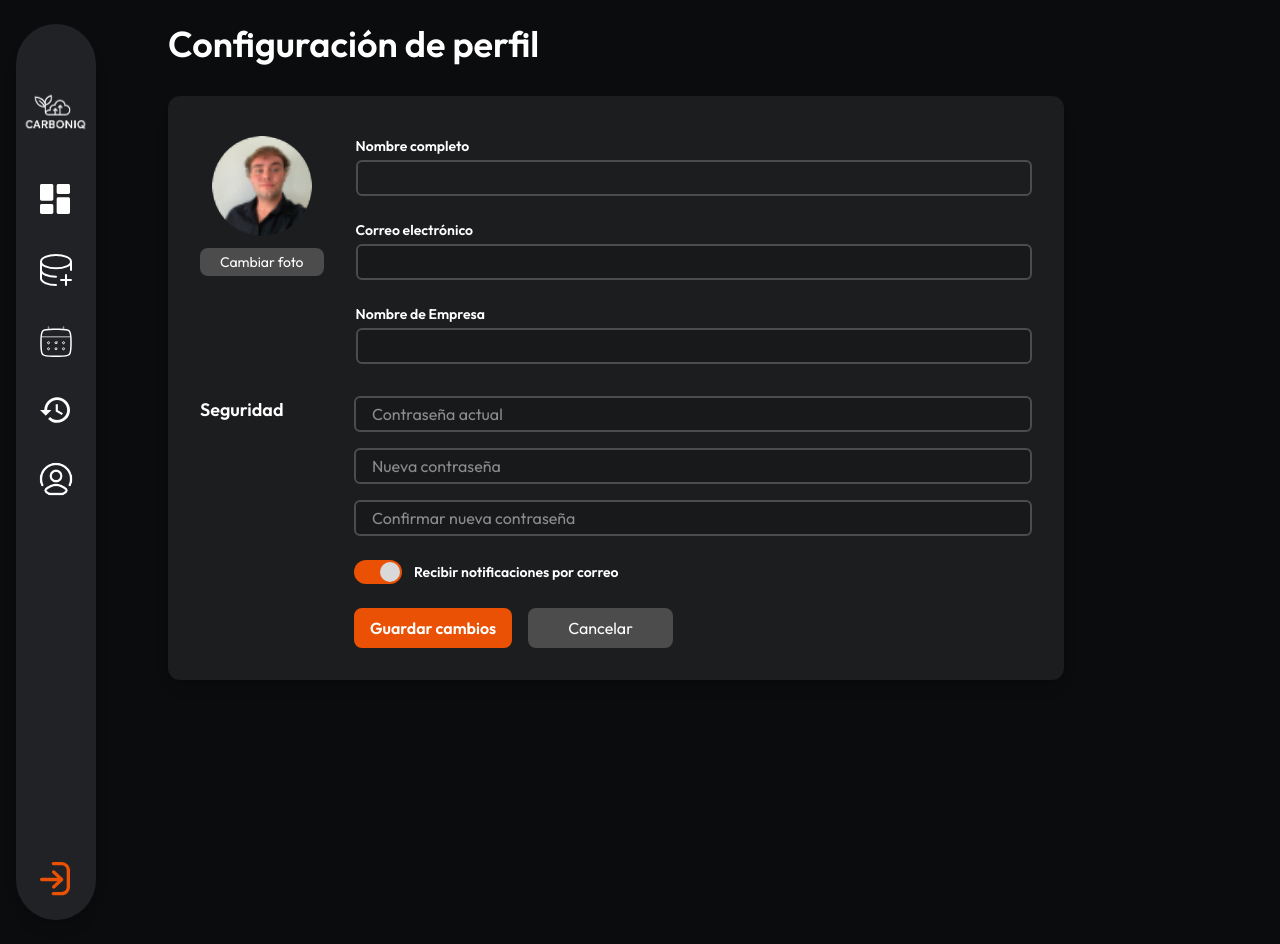
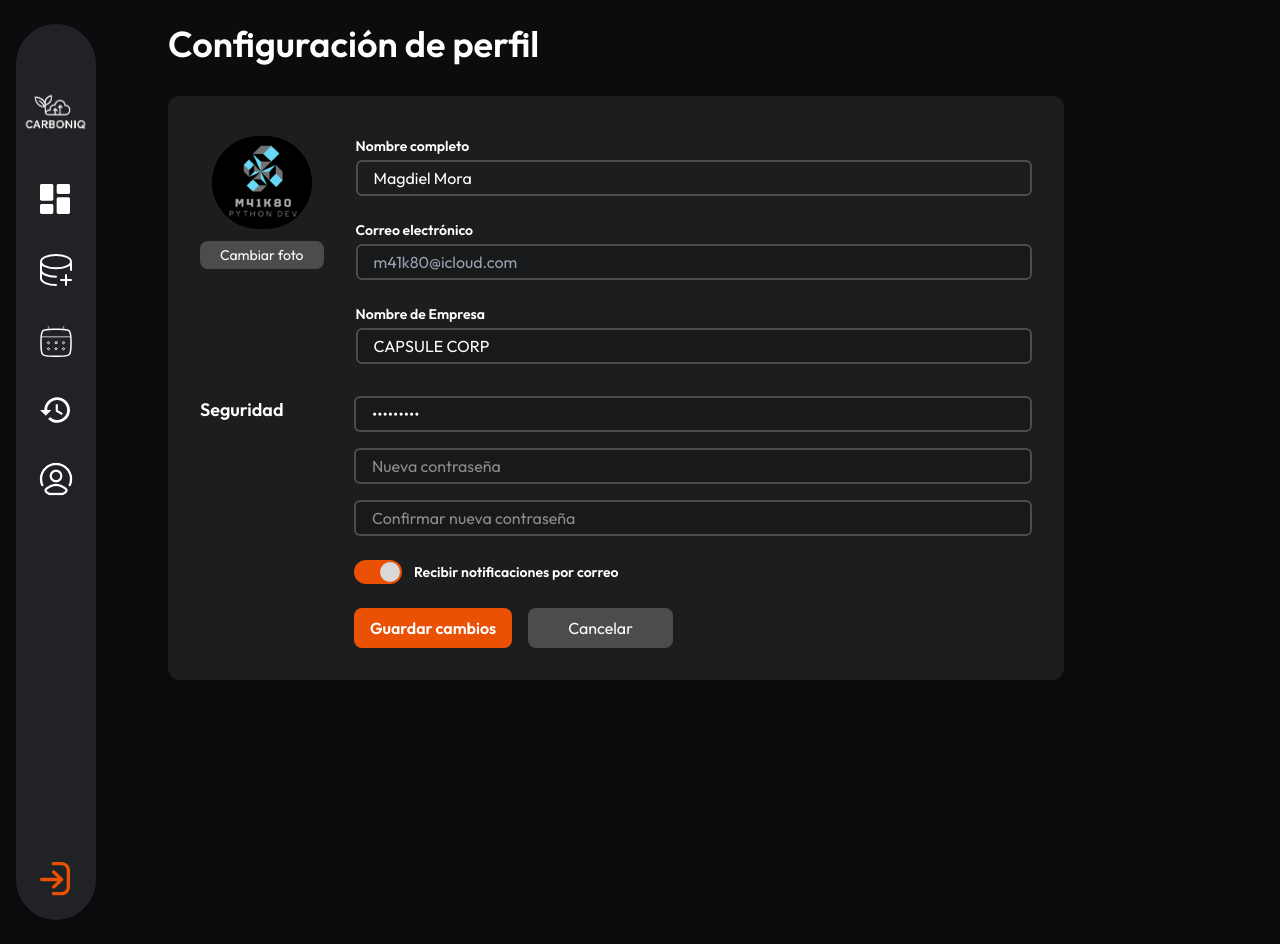
Before and after one commit to M41k80/calculadora-de-carbono, a Next.js app in the folder frontend/: page /dashboard/profile in a window 1280 px wide. Built offline with nearby package versions, Linux system fonts and the light colour scheme.

Commit message:
Profile update simulated

```diff
--- a/frontend/src/app/dashboard/profile/page.tsx
+++ b/frontend/src/app/dashboard/profile/page.tsx
@@ -1,6 +1,6 @@
 "use client";
 
-import React, { useState, useRef } from "react";
+import React, { useState, useRef, useEffect } from "react";
 import Sidebar from "@/components/Sidebar";
 import Image from "next/image";
 import Link from "next/link";
@@ -11,13 +11,46 @@ const Profile = () => {
   const [showProfile, setShowProfile] = useState(false);
   const [selectedImage, setSelectedImage] = useState<string | null>(null);
 
+  const [nombre, setNombre] = useState("Magdiel Mora");
+  const [empresa, setEmpresa] = useState("CAPSULE CORP");
+  const [contrasenaActual, setContrasenaActual] = useState("lukas1234");
+  const [contrasenaNueva, setContrasenaNueva] = useState("");
+  const [confirmarContrasena, setConfirmarContrasena] = useState("");
+  const [passwordLength, setPasswordLength] = useState(contrasenaActual.length);
+
   const fileInputRef = useRef<HTMLInputElement>(null);
+
+  // Cargando desde localStorage al iniciar
+  useEffect(() => {
+    const storedNombre = localStorage.getItem("nombre");
+    const storedEmpresa = localStorage.getItem("empresa");
+    const storedFoto = localStorage.getItem("foto");
+
+    if (storedNombre) setNombre(storedNombre);
+    if (storedEmpresa) setEmpresa(storedEmpresa);
+    if (storedFoto) setSelectedImage(storedFoto);
+  }, []);
 
   const handleGuardarCambios = () => {
     setIsLoading(true);
     setShowProfile(false);
 
     setTimeout(() => {
+      // Simulación que la contraseña ha sido actualizada
+      if (contrasenaNueva && contrasenaNueva === confirmarContrasena) {
+        setContrasenaActual(contrasenaNueva);
+        setPasswordLength(contrasenaNueva.length);
+        setContrasenaNueva("");
+        setConfirmarContrasena("");
+      }
+
+      // Guardando nombre, empresa y foto en localStorage
+      localStorage.setItem("nombre", nombre);
+      localStorage.setItem("empresa", empresa);
+      if (selectedImage) {
+        localStorage.setItem("foto", selectedImage);
+      }
+
       setIsLoading(false);
       setShowProfile(true);
     }, 3000);
@@ -36,7 +69,8 @@ const Profile = () => {
     if (file) {
       const reader = new FileReader();
       reader.onload = () => {
-        setSelectedImage(reader.result as string);
+        const result = reader.result as string;
+        setSelectedImage(result);
       };
       reader.readAsDataURL(file);
     }
@@ -97,6 +131,8 @@ const Profile = () => {
                   </label>
                   <input
                     type="text"
+                    value={nombre}
+                    onChange={(e) => setNombre(e.target.value)}
                     className="w-full px-4 py-1 rounded-md bg-[#1C1D1F] border-2 border-[#4C4C4C] outline-none text-white focus:border-[#EA5105] transition"
                   />
                 </div>
@@ -107,7 +143,9 @@ const Profile = () => {
                   </label>
                   <input
                     type="email"
-                    className="w-full px-4 py-1 rounded-md bg-[#18191B] border-2 border-[#4C4C4C] outline-none text-white focus:border-[#EA5105] transition"
+                    value="m41k80@icloud.com"
+                    disabled
+                    className="w-full px-4 py-1 rounded-md bg-[#18191B] border-2 border-[#4C4C4C] outline-none text-gray-400 cursor-not-allowed"
                   />
                 </div>
 
@@ -117,6 +155,8 @@ const Profile = () => {
                   </label>
                   <input
                     type="text"
+                    value={empresa}
+                    onChange={(e) => setEmpresa(e.target.value)}
                     className="w-full px-4 py-1 rounded-md bg-[#18191B] border-2 border-[#4C4C4C] outline-none text-white focus:border-[#EA5105] transition"
                   />
                 </div>
@@ -131,16 +171,21 @@ const Profile = () => {
                 <div className="grid grid-cols-1 gap-4">
                   <input
                     type="password"
-                    placeholder="Contraseña actual"
-                    className="w-full px-4 py-1 rounded-md bg-[#18191B] border-2 border-[#4C4C4C] outline-none text-white focus:border-[#EA5105] transition"
+                    value={"•".repeat(passwordLength)}
+                    readOnly
+                    className="w-full px-4 py-1 rounded-md bg-[#18191B] border-2 border-[#4C4C4C] outline-none text-white"
                   />
                   <input
                     type="password"
+                    value={contrasenaNueva}
+                    onChange={(e) => setContrasenaNueva(e.target.value)}
                     placeholder="Nueva contraseña"
                     className="w-full px-4 py-1 rounded-md bg-[#18191B] border-2 border-[#4C4C4C] outline-none text-white focus:border-[#EA5105] transition"
                   />
                   <input
                     type="password"
+                    value={confirmarContrasena}
+                    onChange={(e) => setConfirmarContrasena(e.target.value)}
                     placeholder="Confirmar nueva contraseña"
                     className="w-full px-4 py-1 rounded-md bg-[#18191B] border-2 border-[#4C4C4C] outline-none text-white focus:border-[#EA5105] transition"
                   />
```
Also changed, not shown: frontend/public/profile.png.
